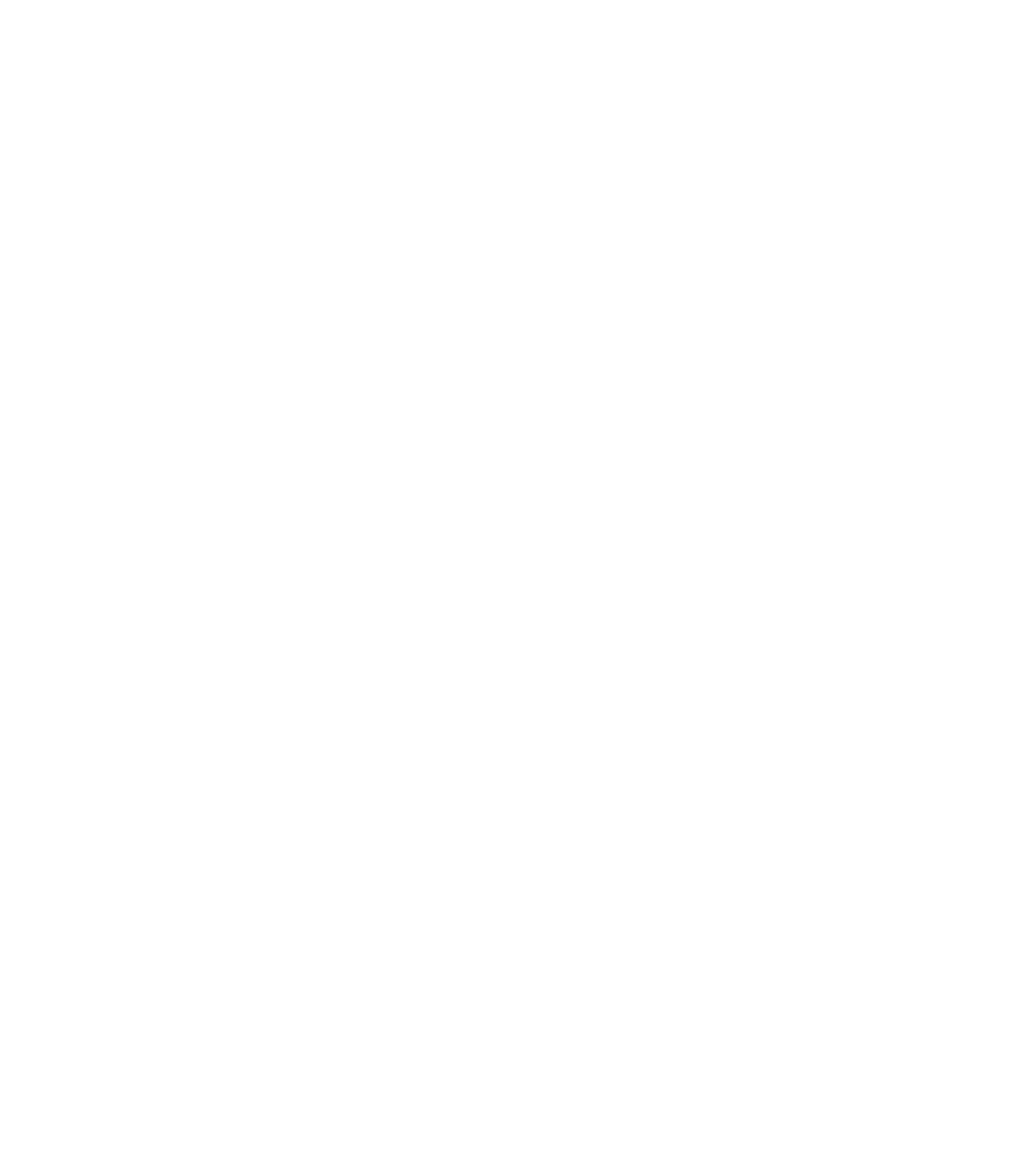
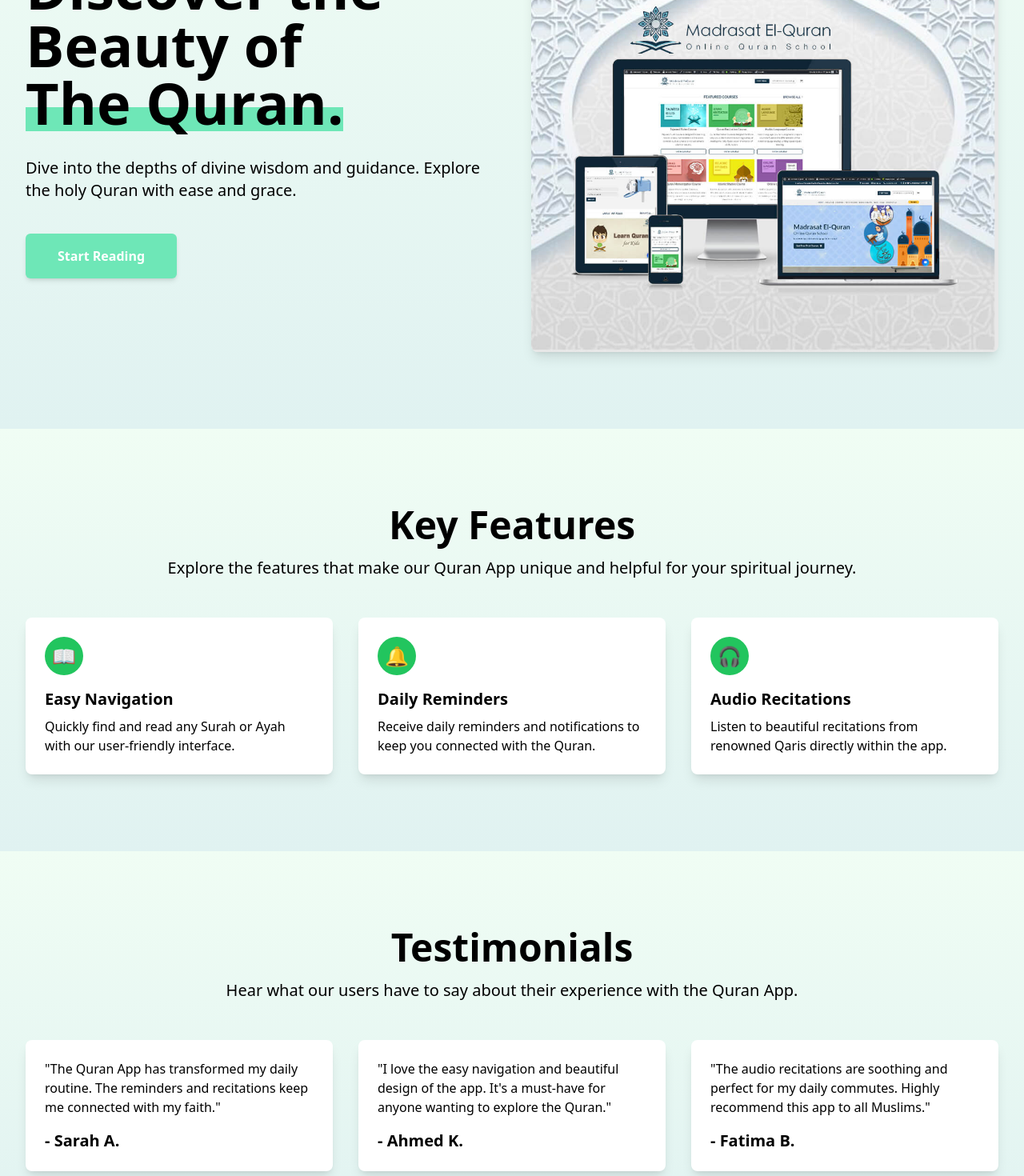
Before and after one commit to Abdinajib123/QuraanApp, a React (Vite) app: page / in a window 1280 px wide. Shown: the part 320-1790 px from the top of the page at 80% size. Before the commit the page ends 800 px from the top, so only its background shows below. Built offline with nearby package versions, Linux system fonts and the light colour scheme.

Commit message:
Update Home.jsx

```diff
--- a/src/pages/Home.jsx
+++ b/src/pages/Home.jsx
@@ -1,14 +1,113 @@
 import React from 'react'
-
+import { Link } from 'react-router-dom';
+import Quran from '../assets/Quran.jpg'
 
 const Home = () => {
 
 
   return (
     <div>
-     <h1>
-        Home Page
-     </h1>
+      <div className="bg-gradient-to-b from-green-50 to-[#e0f2f1]">
+        <section className="py-10 sm:py-16 lg:py-24">
+          <div className="px-4 mx-auto max-w-7xl sm:px-6 lg:px-8">
+            <div className="grid items-center grid-cols-1 gap-12 lg:grid-cols-2">
+              <div>
+                <h1 className="text-4xl font-bold text-black sm:text-6xl lg:text-7xl">
+                  Discover the Beauty of
+                  <div className="relative inline-flex">
+                    <span className="absolute inset-x-0 bottom-0 border-b-[30px] border-[#6EE7B7]"></span>
+                    <h1 className="relative text-4xl font-bold text-black sm:text-6xl lg:text-7xl">The Quran.</h1>
+                  </div>
+                </h1>
+                <p className="mt-8 text-base text-black sm:text-xl">
+                  Dive into the depths of divine wisdom and guidance. Explore the holy Quran with ease and grace.
+                </p>
+
+                <div className="mt-10 sm:flex sm:items-center sm:space-x-8">
+
+                  <Link
+                    to="/Quran"
+                    className="inline-flex items-center justify-center px-10 py-4 text-base font-semibold text-white transition-all duration-200 bg-[#6EE7B7] hover:bg-[#34D399] focus:bg-[#34D399] rounded-md shadow-md"
+                    role="button"
+                  >
+                    Start Reading
+                  </Link>
+
+
+                </div>
+              </div>
+
+              <div>
+                <img
+                  className="w-full rounded-lg shadow-lg"
+                  src={Quran }
+                  alt="Quran"
+                  onError={(e) => { e.target.onerror = null; e.target.src="path/to/fallback-image.png"}}
+                />
+              </div>
+            </div>
+          </div>
+        </section>
+      </div>
+      <div className="bg-gradient-to-b from-green-50 to-[#e0f2f1] py-10 sm:py-16 lg:py-24">
+        <div className="px-4 mx-auto max-w-7xl sm:px-6 lg:px-8">
+          <div className="text-center">
+            <h2 className="text-3xl font-bold text-black sm:text-4xl lg:text-5xl">Key Features</h2>
+            <p className="mt-4 text-base text-black sm:text-xl">Explore the features that make our Quran App unique and helpful for your spiritual journey.</p>
+          </div>
+
+          <div className="mt-12 grid gap-8 sm:grid-cols-2 lg:grid-cols-3">
+            <div className="p-6 bg-white rounded-lg shadow-lg">
+              <div className="flex items-center justify-center w-12 h-12 mb-4 text-white bg-green-500 rounded-full">
+                <span className="text-2xl">📖</span>
+              </div>
+              <h3 className="mb-2 text-xl font-semibold text-black">Easy Navigation</h3>
+              <p className="text-base text-black">Quickly find and read any Surah or Ayah with our user-friendly interface.</p>
+            </div>
+
+            <div className="p-6 bg-white rounded-lg shadow-lg">
+              <div className="flex items-center justify-center w-12 h-12 mb-4 text-white bg-green-500 rounded-full">
+                <span className="text-2xl">🔔</span>
+              </div>
+              <h3 className="mb-2 text-xl font-semibold text-black">Daily Reminders</h3>
+              <p className="text-base text-black">Receive daily reminders and notifications to keep you connected with the Quran.</p>
+            </div>
+
+            <div className="p-6 bg-white rounded-lg shadow-lg">
+              <div className="flex items-center justify-center w-12 h-12 mb-4 text-white bg-green-500 rounded-full">
+                <span className="text-2xl">🎧</span>
+              </div>
+              <h3 className="mb-2 text-xl font-semibold text-black">Audio Recitations</h3>
+              <p className="text-base text-black">Listen to beautiful recitations from renowned Qaris directly within the app.</p>
+            </div>
+          </div>
+        </div>
+      </div>
+      <div className="bg-gradient-to-b from-green-50 to-[#e0f2f1] py-10 sm:py-16 lg:py-24">
+        <div className="px-4 mx-auto max-w-7xl sm:px-6 lg:px-8">
+          <div className="text-center">
+            <h2 className="text-3xl font-bold text-black sm:text-4xl lg:text-5xl">Testimonials</h2>
+            <p className="mt-4 text-base text-black sm:text-xl">Hear what our users have to say about their experience with the Quran App.</p>
+          </div>
+
+          <div className="mt-12 grid gap-8 sm:grid-cols-1 lg:grid-cols-3">
+            <div className="p-6 bg-white rounded-lg shadow-lg">
+              <p className="mb-4 text-base text-black">"The Quran App has transformed my daily routine. The reminders and recitations keep me connected with my faith."</p>
+              <h3 className="text-xl font-semibold text-black">- Sarah A.</h3>
+            </div>
+
+            <div className="p-6 bg-white rounded-lg shadow-lg">
+              <p className="mb-4 text-base text-black">"I love the easy navigation and beautiful design of the app. It's a must-have for anyone wanting to explore the Quran."</p>
+              <h3 className="text-xl font-semibold text-black">- Ahmed K.</h3>
+            </div>
+
+            <div className="p-6 bg-white rounded-lg shadow-lg">
+              <p className="mb-4 text-base text-black">"The audio recitations are soothing and perfect for my daily commutes. Highly recommend this app to all Muslims."</p>
+              <h3 className="text-xl font-semibold text-black">- Fatima B.</h3>
+            </div>
+          </div>
+        </div>
+      </div>
 
     </div>
 
```
